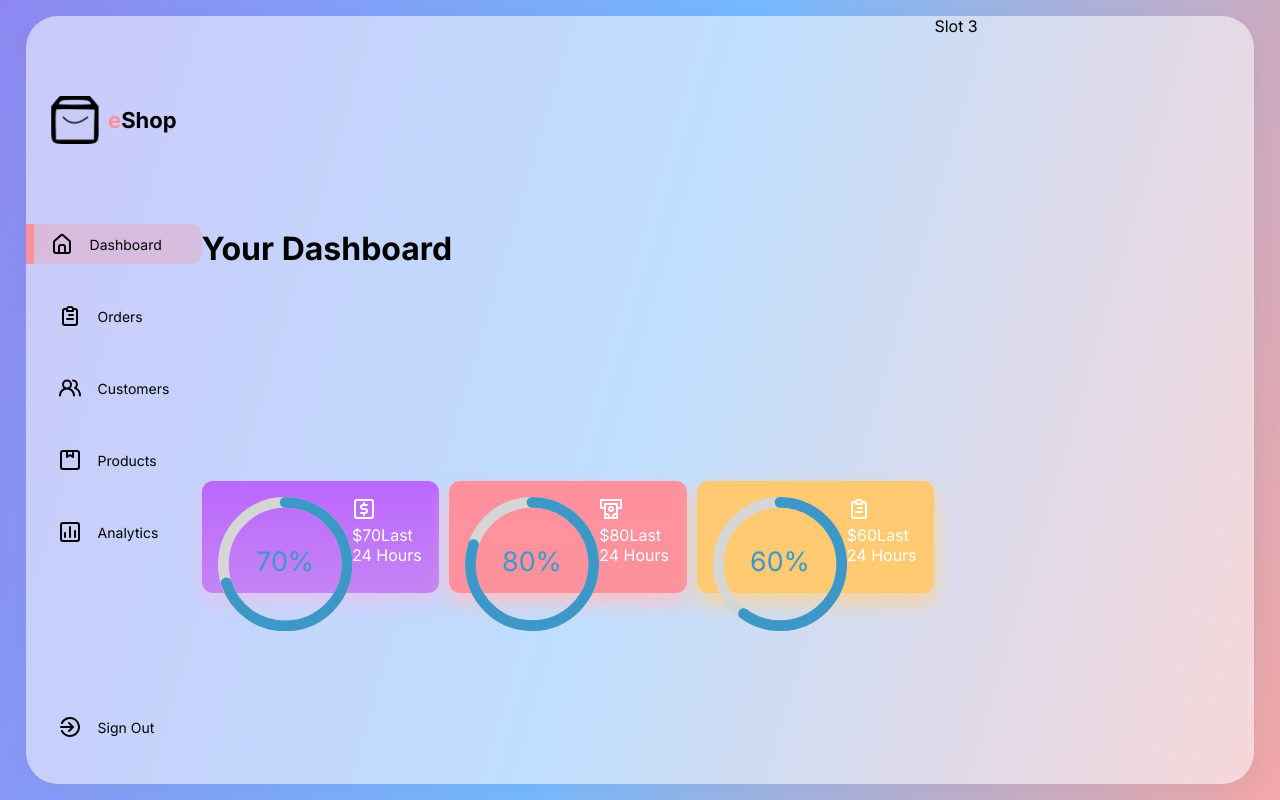
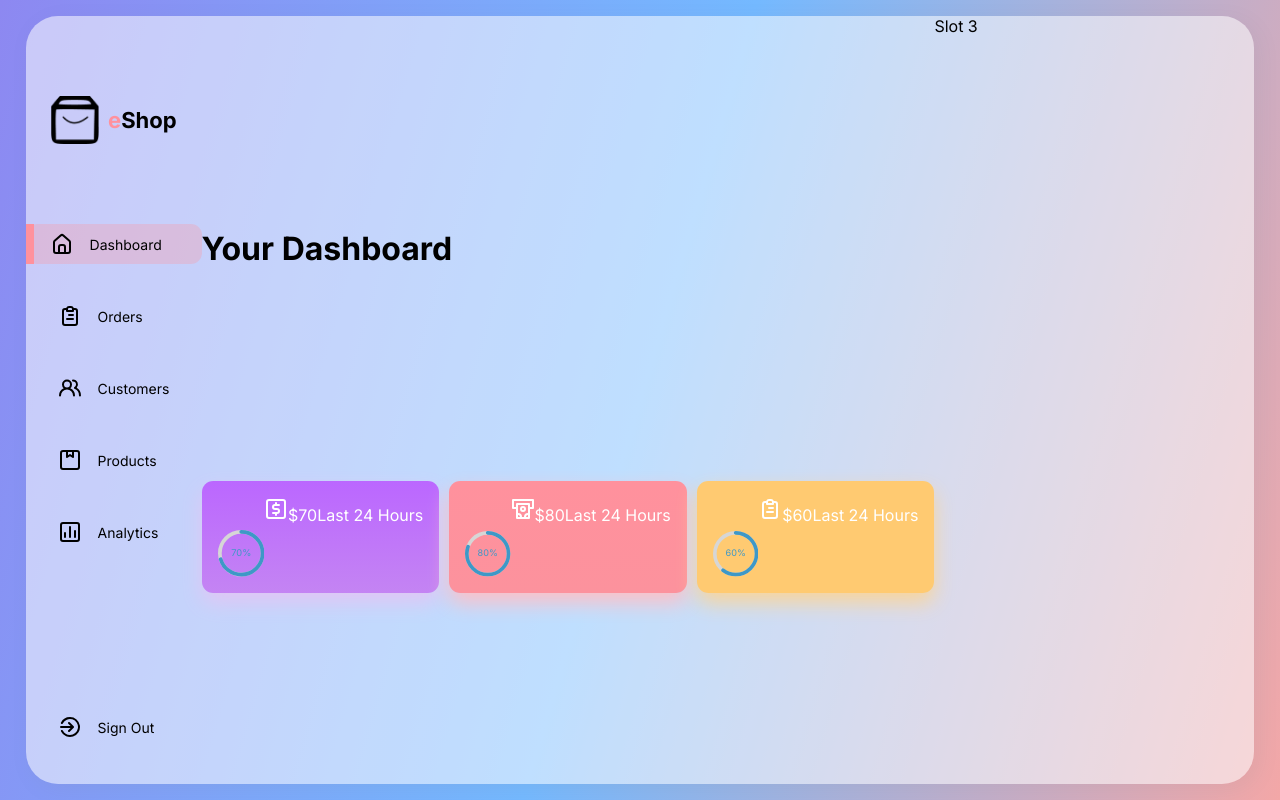
Before and after one commit to rirefat/shop-dashboard, a React (Create React App) app: page / in a window 1280 px wide. Built offline with nearby package versions, Linux system fonts and the light colour scheme; the HTML template or start-up script is replaced by a standard one.

Commit message:
resize the radial bar

```diff
--- a/src/components/Card/Card.css
+++ b/src/components/Card/Card.css
@@ -8,6 +8,16 @@
     position: relative;
     cursor: pointer;
   }
+
   .CompactCard:hover {
     box-shadow: none !important;
   }
+
+  /* radial bar */
+.radialBar {
+    flex: 1 1;
+    display: flex;
+    flex-direction: column;
+    justify-content: flex-end;
+    gap: 1rem;
+  }
```
